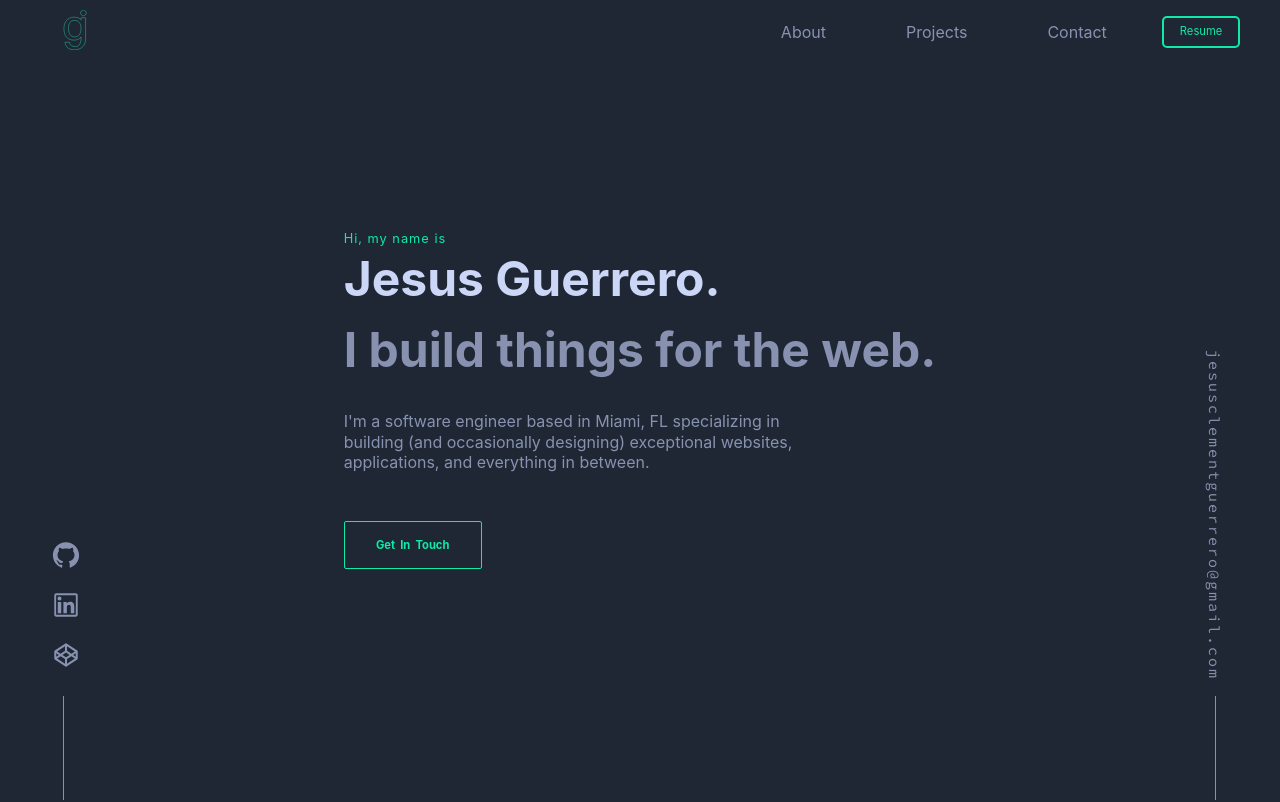
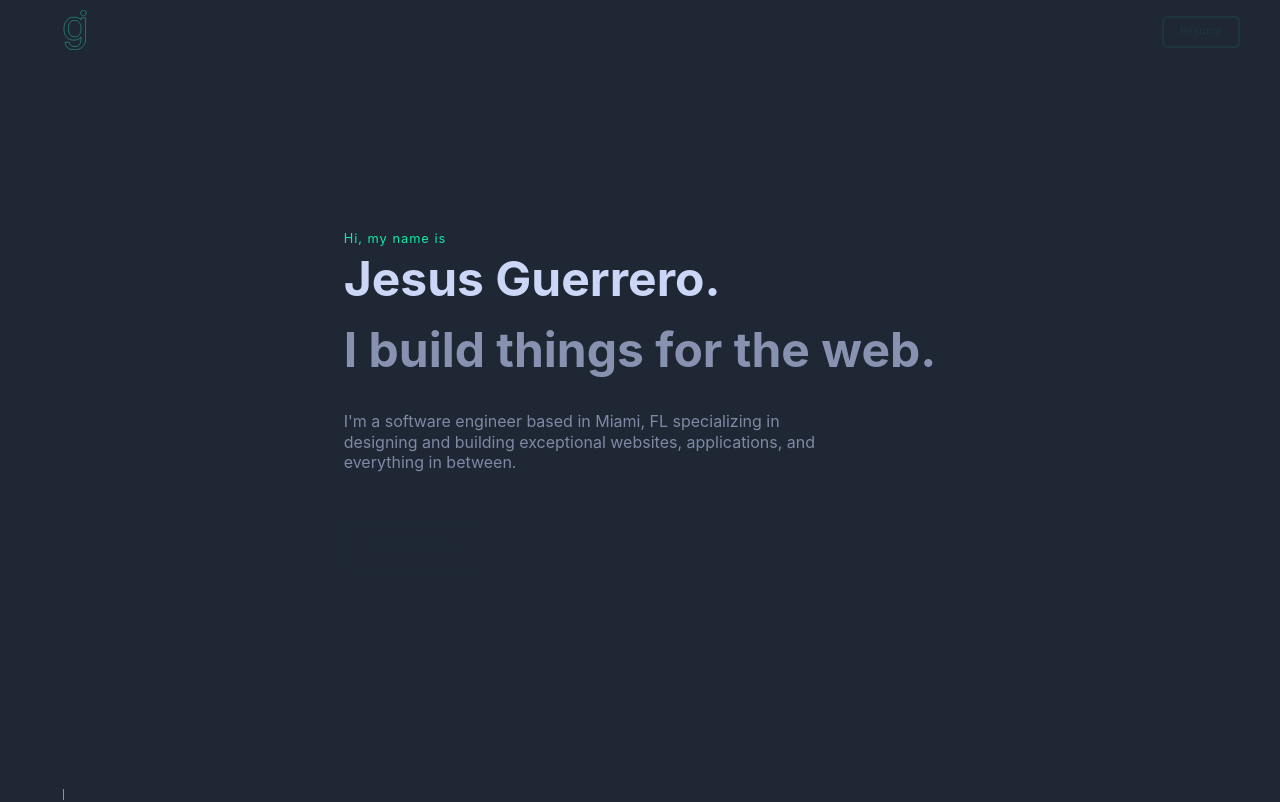
Before and after one commit to JesusCGuerrero/myportfolio, a React (Create React App) app: page / in a window 1280 px wide. Shown: the top 802 px of the page. Built offline with nearby package versions, Linux system fonts and the light colour scheme.

Commit message:
animations

```diff
--- a/package.json
+++ b/package.json
@@ -7,10 +7,12 @@
     "@testing-library/jest-dom": "^4.2.4",
     "@testing-library/react": "^9.3.2",
     "@testing-library/user-event": "^7.1.2",
+    "gsap": "^3.5.1",
     "react": "^16.13.1",
     "react-dom": "^16.13.1",
     "react-icons": "^3.11.0",
-    "react-scripts": "3.4.3"
+    "react-scripts": "3.4.3",
+    "react-use": "^15.3.4"
   },
   "scripts": {
     "start": "react-scripts start",
--- a/src/App.js
+++ b/src/App.js
@@ -1,11 +1,13 @@
-import React from 'react';
+import React, { useRef, useEffect } from 'react';
 import './App.css';
 import { Nav } from './components/Nav';
 import { Main } from './components/Main';
 import { LeftSide } from './components/LeftSide';
 import { RightSide } from './components/RightSide';
 
+
 function App() {
+
   return (
     <div className="wrapper">
       <Nav />
--- a/src/LeftSide.css
+++ b/src/LeftSide.css
@@ -9,6 +9,7 @@
 }
 
 .icon-github, .icon-linkedin, .icon-codepen{
+    opacity: 0;
     color: #8892b0;
     font-size: 30px;
     transition-duration: .2s;
@@ -26,7 +27,8 @@
     position: fixed;
     bottom: 0%;
     right: 95%;
-    height: 13%
+    opacity: 1;
+    height: 0%
 }
 
 /* Tablet Styles */
--- a/src/Main.css
+++ b/src/Main.css
@@ -12,6 +12,7 @@
 }
 
 .intro {
+    opacity: 1;
     display: flex;
     justify-content: center;
     flex-direction: column;
@@ -47,6 +48,7 @@
 }
 
 .intro-btn {
+    opacity: 0;
     border: 1.5px solid rgb(16, 233, 168);
     border-radius: 2px;
     width: 7.5rem;
@@ -74,6 +76,7 @@
 }
 
 .about {
+    opacity: 1;
     margin-top: 15%;
     margin-right: 50px;
     display: flex;
@@ -102,8 +105,6 @@
     margin-top: 90%;
     max-width: 250px;
 }
-
-
 
 .skills-list {
     color: rgb(16, 233, 168);
@@ -330,6 +331,7 @@
     min-height: 50vh;
     margin: auto;
 }
+
 .contact {
     margin-top: 20%;
     margin-right: 50px;
@@ -337,16 +339,19 @@
     flex-flow: column;
     margin-bottom: 140px;
 }
+
 .contact h3 {
     color: #ccd6f6;
     font-size: 1.6rem;
     margin-bottom: 3%;
 }
+
 .contact p {
     color: #8892b0;
     font-size: 0.9rem;
     font-weight: 400;
 }
+
 .contact-btn {
     border: 1.5px solid rgb(16, 233, 168);
     border-radius: 2px;
@@ -362,6 +367,7 @@
     text-decoration: none;
     text-align: center;
 }
+
 .contact-btn:hover {
     background-color: rgba(8, 173, 123, 0.288);
 }
@@ -372,6 +378,11 @@
 
 .footer-email {
     display: none;
+}
+
+/* Animation Stuff */
+.introt1, .introt2, .introt3, .introt4 {
+    opacity: 0;
 }
 
 /* Tablet Styles */
--- a/src/RightSide.css
+++ b/src/RightSide.css
@@ -1,6 +1,7 @@
 @import url('https://fonts.googleapis.com/css2?family=Source+Code+Pro&display=swap');
 
 .right-text {
+    /* opacity: 0; */
     writing-mode: vertical-rl;
     color: #8892b0;
     bottom: 15vh;
@@ -14,17 +15,24 @@
     text-decoration: none;
 }
 
+.l1, .l2, .l3, .l4, .l5, .l6, .l7, .l8, .l9, .l10,
+.l11, .l12, .l13, .l14, .l15, .l16, .l17, .l18, .l19,
+.l20, .l21, .l22, .l23, .l24, .l25, .l26, .l27, .l28, .l29, .l30, .l31, .l32 {
+    opacity: 0;
+}
+
 .right-text:hover {
     color: rgb(16, 233, 168);
     margin-bottom: 3px;
 }
 
 .right-line {
+    opacity: 0;
     border-left: 1px solid #8892b0;
     position: fixed;
     bottom: 0%;
     right: 5%;
-    height: 13%
+    height: 0%
 }
 
 /* Tablet Styles */
--- a/src/components/LeftSide.js
+++ b/src/components/LeftSide.js
@@ -1,10 +1,19 @@
-import React from 'react';
+import React, { useEffect } from 'react';
 import '../LeftSide.css';
+import gsap from 'gsap';
 import { AiFillGithub } from 'react-icons/ai';
 import { AiOutlineLinkedin } from 'react-icons/ai';
 import { AiOutlineCodepen } from 'react-icons/ai';
 
 export const LeftSide = () => {
+
+    useEffect(() => {
+        gsap.to(".left-line", {duration: 1.5, delay: 6, css: {height: "13%", opacity: 1}})
+        gsap.to(".icon-codepen", {duration: 3, delay: 7, css: {opacity: 1}})
+        gsap.to(".icon-linkedin", {duration: 3, delay: 7.5, css: {opacity: 1}})
+        gsap.to(".icon-github", {duration: 3, delay: 8, css: {opacity: 1}})
+    }, [])
+
     return (
         <div className="left-side">
             <div className="icon-box">
--- a/src/components/Main.js
+++ b/src/components/Main.js
@@ -1,26 +1,39 @@
-import React from 'react';
+import React, { useEffect } from 'react';
 import '../Main.css';
 import { AiFillGithub } from 'react-icons/ai';
 import { AiOutlineLinkedin } from 'react-icons/ai';
 import { AiOutlineCodepen } from 'react-icons/ai';
 import { FaExternalLinkAlt } from 'react-icons/fa';
+import gsap from 'gsap';
 
 export const Main = () => {
+
+    useEffect(() => {
+
+        // Intro Section Animations
+        gsap.to(".introt1", {duration: 1.5, delay: 1.3, css: {opacity: 1}})
+        gsap.to(".introt2", {duration: 1.5, delay: 2.5, css: {opacity: 1}})
+        gsap.to(".introt3", {duration: 1.5, delay: 3.5, css: {opacity: 1}})
+        gsap.to(".introt4", {duration: 1.5, delay: 5, css: {opacity: 1}})
+        gsap.to(".intro-btn", {duration: 1.5, delay: 6, css: {opacity: 1}})
+
+    }, [])
+
     return (
         <div className="content">
             <div className="main">
                 <section className="intro" id="intro">
-                    <h1>Hi, my name is</h1>
-                    <h2>Jesus Guerrero.</h2>
-                    <h3>I build things for the web.</h3>
-                    <p>
-                        I'm a software engineer based in Miami, FL specializing in building (and occasionally designing) exceptional websites, applications, and everything in between.
+                    <h1><span className="introt1">Hi</span><span className="introt2">, my name is</span></h1>
+                    <h2><span className="introt2">Jesus Guerrero.</span></h2>
+                    <h3 className="introt3">I build things for the web.</h3>
+                    <p className="introt4">
+                        I'm a software engineer based in Miami, FL specializing in designing and building exceptional websites, applications, and everything in between.
                     </p>
                     <a href="mailto:jesusclementguerrero@gmail.com" className="intro-btn">Get In Touch</a>
                 </section>
 
                 <section className="about-container" id="about">
-                    <div className="about">
+                    <div className="about fade">
                         <div className="about-title-box">
                             <h1 className="about-title">About Me </h1>
                             <p className="about-line"></p>
--- a/src/components/Nav.js
+++ b/src/components/Nav.js
@@ -1,7 +1,20 @@
-import React from 'react';
+import React, { useEffect } from 'react';
 import '../Nav.css';
+import gsap from 'gsap';
 
 export const Nav = () => {
+
+    useEffect(() => {
+
+        // Logo Animations
+        gsap.from(".nav-logo", {duration: 1, delay: 1, opacity: 0, position: "relative", right: "5%"})
+
+        //Nav Right Side Animations
+        gsap.from(".n4", {duration: 1.5, delay: .2, opacity: 0})
+        gsap.from(".n3", {duration: 3, delay: .4, opacity: 0})
+        gsap.from(".n2", {duration: 3, delay: .6, opacity: 0})
+        gsap.from(".n1", {duration: 3, delay: .8, opacity: 0})
+    }, [])
 
     window.onscroll = function() {scrollFunction()};
 
@@ -21,7 +34,7 @@ export const Nav = () => {
             <div className="nav-logo">
                 <a href="/#intro">
                     <svg className="svg-logo" width="126" height="221" viewBox="0 0 126 221" fill="none" xmlns="http://www.w3.org/2000/svg">
-	                    <path d="M125 16.5C125 25.0604 118.06 32 109.5 32C100.94 32 94 25.0604 94 16.5C94 7.93959 100.94 1 109.5 1C118.06 1 125 7.93959 125 16.5Z" stroke="#2CFFC0" stroke-width="2"/>
+	                    <path id="path" d="M125 16.5C125 25.0604 118.06 32 109.5 32C100.94 32 94 25.0604 94 16.5C94 7.93959 100.94 1 109.5 1C118.06 1 125 7.93959 125 16.5Z" stroke="#2CFFC0" stroke-width="2"/>
 	                    <path d="M87.2319 69.7358L87.2393 69.7461L87.2469 69.7563C93.2632 77.778 96.3281 88.7916 96.3281 102.906C96.3281 116.067 93.3636 127.019 87.4961 135.82L87.4934 135.824C81.9001 144.305 73.1529 148.594 61.0469 148.594C49.8936 148.594 41.4962 144.501 35.7056 136.358C29.8664 128.147 26.8906 116.844 26.8906 102.344C26.8906 87.1558 29.6912 75.9462 35.1334 68.5538C40.5336 61.2186 48.6417 57.5 59.6406 57.5C72.3449 57.5 81.4664 61.6281 87.2319 69.7358ZM81.7441 161.176C88.1242 157.986 93.0873 154.036 96.5855 149.31C96.3072 168.658 93.5967 182.099 88.6125 189.833L88.6072 189.842C83.3845 198.126 75.1111 202.312 63.5781 202.312C55.3106 202.312 48.1971 200.294 42.1953 196.293C36.305 192.366 33.3594 186.689 33.3594 179.125V178.125H32.3594H9.01562H8.01562V179.125C8.01562 182.827 8.7947 186.696 10.3286 190.724C11.8703 194.961 14.3618 199.357 17.7781 203.913C21.2917 208.597 26.6164 212.347 33.6655 215.206C40.9394 218.267 49.5127 219.781 59.3594 219.781C78.8582 219.781 94.1405 214.381 105.064 203.46C115.963 192.75 121.391 178.889 121.391 161.969V43.8438V42.8438H120.391H97.6094H96.6094V43.8438V54.2667C89.2985 44.4761 75.4164 39.75 55.4219 39.75C39.5725 39.75 26.6325 45.6867 16.6869 57.5449C6.76043 69.3803 1.82812 84.3392 1.82812 102.344C1.82812 123.661 6.6362 139.792 16.4325 150.548L16.4391 150.555C26.4184 161.302 40.3026 166.625 57.9531 166.625C66.1685 166.625 74.096 164.809 81.7259 161.185L81.7351 161.18L81.7441 161.176Z" stroke="#2CFFC0" stroke-width="2"/>
                     </svg>
                 </a>
@@ -30,17 +43,17 @@ export const Nav = () => {
             <div className="nav-menu">
                 <ol>
                     <li className="nav-menu-item">
-                        <a href="/#about">About</a>
+                        <a className="n1" href="/#about">About</a>
                     </li>
                     <li className="nav-menu-item">
-                        <a href="/#projects">Projects</a>
+                        <a className="n2" href="/#projects">Projects</a>
                     </li>
                     <li className="nav-menu-item">
-                        <a href="/#contact">Contact</a>
+                        <a className="n3" href="/#contact">Contact</a>
                     </li>
                 </ol>
                 <a href="/resume.pdf" target="_blank"
-                className="resume-btn">Resume</a>
+                className="resume-btn n4">Resume</a>
             </div>
         </div>
     )
--- a/src/components/RightSide.js
+++ b/src/components/RightSide.js
@@ -1,10 +1,83 @@
-import React from 'react';
+import React, { useEffect } from 'react';
 import '../RightSide.css';
+import gsap from 'gsap';
+
 
 export const RightSide = () => {
+
+    useEffect(() => {
+        gsap.to(".right-line", {duration: 1.5, delay: 9, css: {height: "13%", opacity: 1}})
+        gsap.to(".l32", {duration: 3, delay: 10.5, css: {opacity: 1}})
+        gsap.to(".l31", {duration: 3, delay: 10.55, css: {opacity: 1}})
+        gsap.to(".l30", {duration: 3, delay: 10.6, css: {opacity: 1}})
+        gsap.to(".l29", {duration: 3, delay: 10.65, css: {opacity: 1}})
+        gsap.to(".l28", {duration: 3, delay: 10.7, css: {opacity: 1}})
+        gsap.to(".l27", {duration: 3, delay: 10.75, css: {opacity: 1}})
+        gsap.to(".l26", {duration: 3, delay: 10.8, css: {opacity: 1}})
+        gsap.to(".l25", {duration: 3, delay: 10.85, css: {opacity: 1}})
+        gsap.to(".l24", {duration: 3, delay: 10.9, css: {opacity: 1}})
+        gsap.to(".l23", {duration: 3, delay: 10.95, css: {opacity: 1}})
+        gsap.to(".l22", {duration: 3, delay: 11, css: {opacity: 1}})
+        gsap.to(".l21", {duration: 3, delay: 11.05, css: {opacity: 1}})
+        gsap.to(".l20", {duration: 3, delay: 11.1, css: {opacity: 1}})
+        gsap.to(".l19", {duration: 3, delay: 11.15, css: {opacity: 1}})
+        gsap.to(".l18", {duration: 3, delay: 11.2, css: {opacity: 1}})
+        gsap.to(".l17", {duration: 3, delay: 11.25, css: {opacity: 1}})
+        gsap.to(".l16", {duration: 3, delay: 11.3, css: {opacity: 1}})
+        gsap.to(".l15", {duration: 3, delay: 11.35, css: {opacity: 1}})
+        gsap.to(".l14", {duration: 3, delay: 11.4, css: {opacity: 1}})
+        gsap.to(".l13", {duration: 3, delay: 11.45, css: {opacity: 1}})
+        gsap.to(".l12", {duration: 3, delay: 11.5, css: {opacity: 1}})
+        gsap.to(".l11", {duration: 3, delay: 11.55, css: {opacity: 1}})
+        gsap.to(".l10", {duration: 3, delay: 11.6, css: {opacity: 1}})
+        gsap.to(".l9", {duration: 3, delay: 11.65, css: {opacity: 1}})
+        gsap.to(".l8", {duration: 3, delay: 11.7, css: {opacity: 1}})
+        gsap.to(".l7", {duration: 3, delay: 11.75, css: {opacity: 1}})
+        gsap.to(".l6", {duration: 3, delay: 11.8, css: {opacity: 1}})
+        gsap.to(".l5", {duration: 3, delay: 11.85, css: {opacity: 1}})
+        gsap.to(".l4", {duration: 3, delay: 11.9, css: {opacity: 1}})
+        gsap.to(".l3", {duration: 3, delay: 11.95, css: {opacity: 1}})
+        gsap.to(".l2", {duration: 3, delay: 12.05, css: {opacity: 1}})
+        gsap.to(".l1", {duration: 3, delay: 12.1, css: {opacity: 1}})
+    }, [])
+
     return (
         <div className="right-side">
-            <a href="mailto:jesusclementguerrero@gmail.com" className="right-text">jesusclementguerrero@gmail.com</a>
+            {/* <a href="mailto:jesusclementguerrero@gmail.com" className="right-text">jesusclementguerrero@gmail.com</a> */}
+            <a href="mailto:jesusclementguerrero@gmail.com" className="right-text">
+                <span className="l1">j</span>
+                <span className="l2">e</span>
+                <span className="l3">s</span>
+                <span className="l4">u</span>
+                <span className="l5">s</span>
+                <span className="l6">c</span>
+                <span className="l7">l</span>
+                <span className="l8">e</span>
+                <span className="l9">m</span>
+                <span className="l10">e</span>
+                <span className="l11">n</span>
+                <span className="l12">t</span>
+                <span className="l13">g</span>
+                <span className="l14">u</span>
+                <span className="l15">e</span>
+                <span className="l16">r</span>
+                <span className="l17">r</span>
+                <span className="l18">e</span>
+                <span className="l19">r</span>
+                <span className="l20">e</span>
+                <span className="l21">r</span>
+                <span className="l22">o</span>
+                <span className="l23">@</span>
+                <span className="l24">g</span>
+                <span className="l25">m</span>
+                <span className="l26">a</span>
+                <span className="l27">i</span>
+                <span className="l28">l</span>
+                <span className="l29">.</span>
+                <span className="l30">c</span>
+                <span className="l31">o</span>
+                <span className="l32">m</span>
+                </a>
             <div className="right-line"></div>
         </div>
     )
```
Also changed, not shown: src/App.css (line endings or trailing spaces), 1 other file (tests, documents, lock files or other folders).
